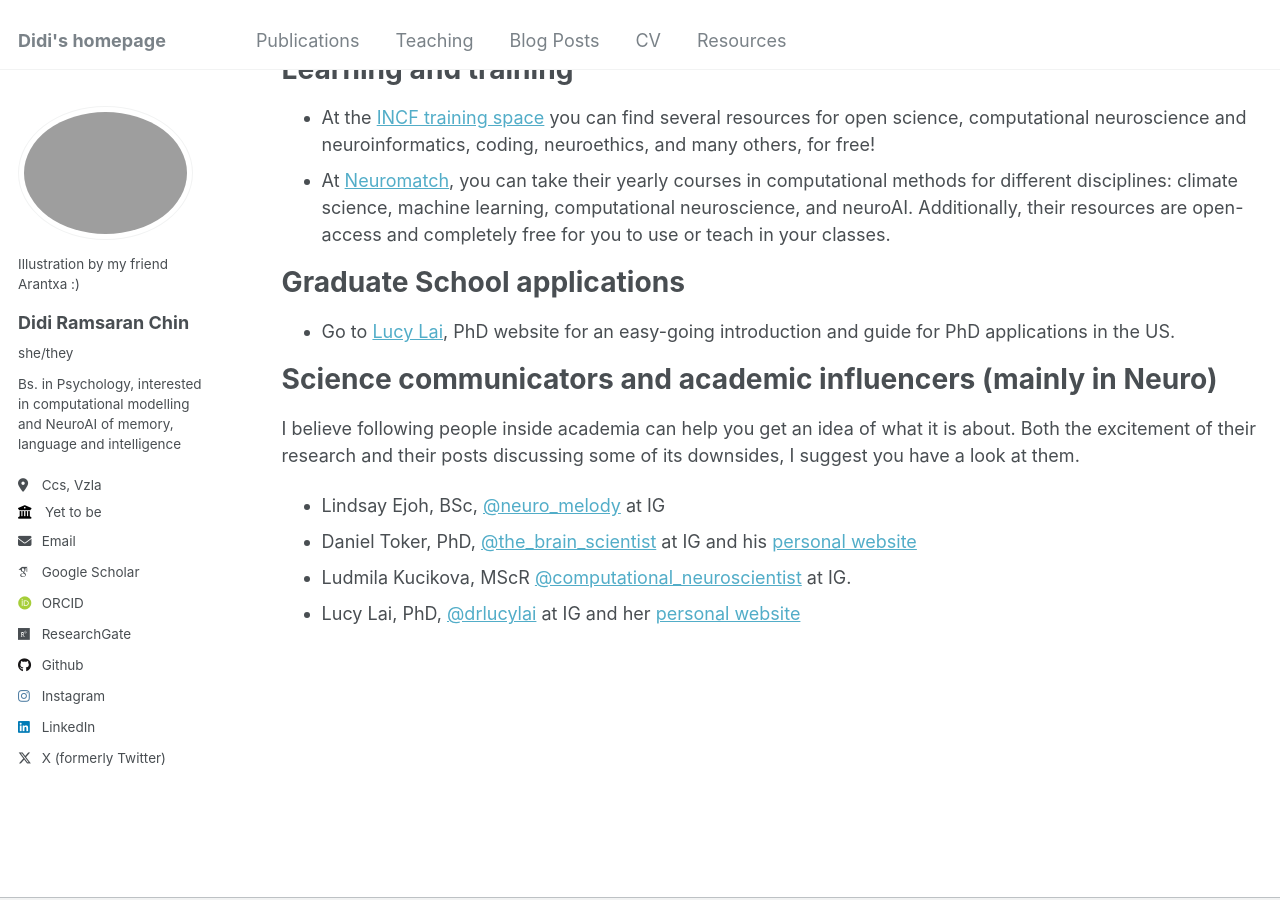
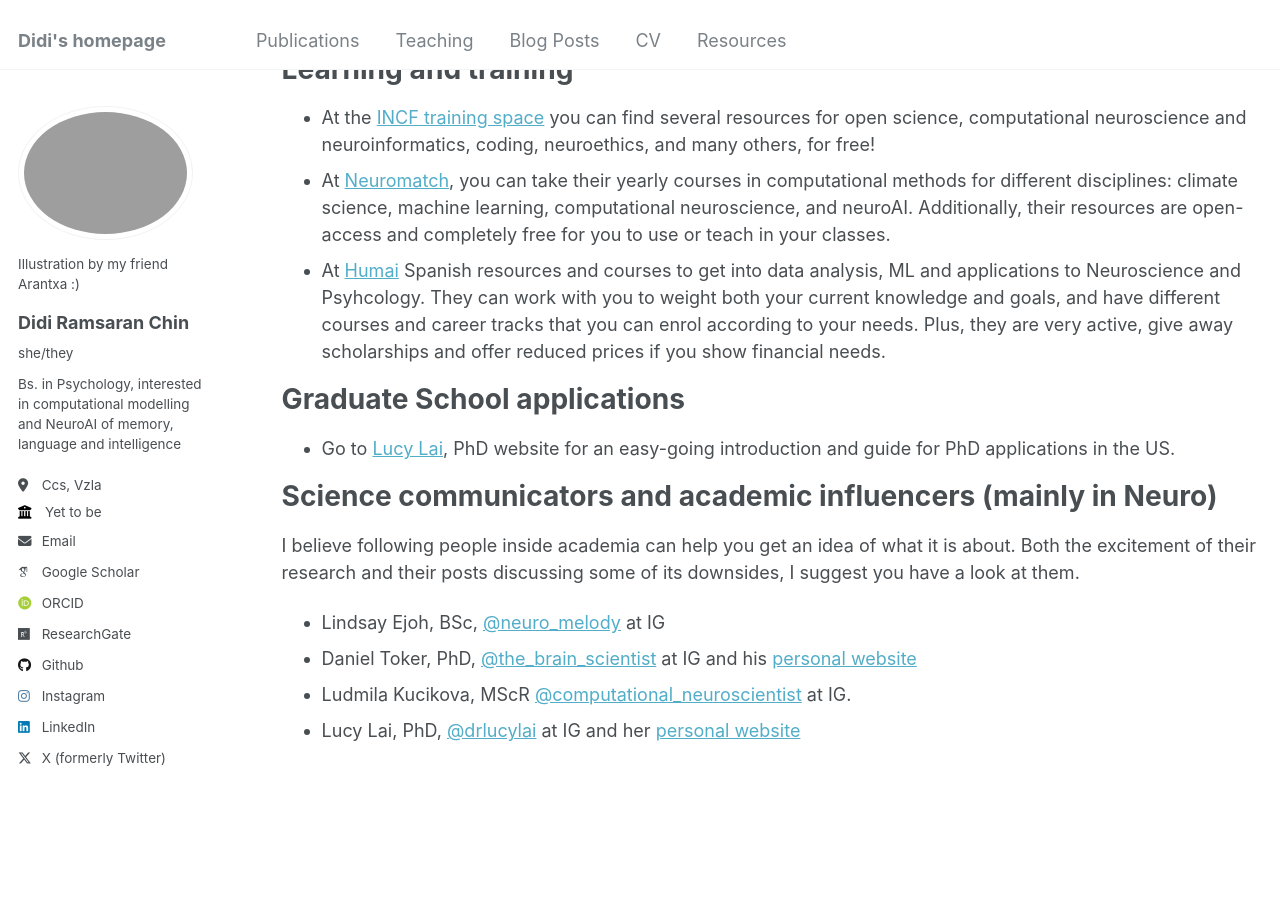
Before and after one commit to neurodidi/neurodidi.github.io, a Jekyll site: the page built from _pages/resources.md, in a window 1280 px wide and 900 px high, scrolled down 558 px. Built offline with Jekyll 4.4.1, drawn with Linux system fonts in a browser that asks for light colours; some web fonts are replaced.

Commit message:
Update resources.md

```diff
--- a/_pages/resources.md
+++ b/_pages/resources.md
@@ -26,6 +26,7 @@ Learning and training
 ======
 * At the [INCF training space](https://training.incf.org/) you can find several resources for open science, computational neuroscience and neuroinformatics, coding, neuroethics, and many others, for free!
 * At [Neuromatch](https://neuromatch.io/), you can take their yearly courses in computational methods for different disciplines: climate science, machine learning, computational neuroscience, and neuroAI. Additionally, their resources are open-access and completely free for you to use or teach in your classes.
+* At [Humai](https://humai.com.ar/) Spanish resources and courses to get into data analysis, ML and applications to Neuroscience and Psyhcology. They can work with you to weight both your current knowledge and goals, and have different courses and career tracks that you can enrol according to your needs. Plus, they are very active, give away scholarships and offer reduced prices if you show financial needs.
 
 Graduate School applications
 ======
```
